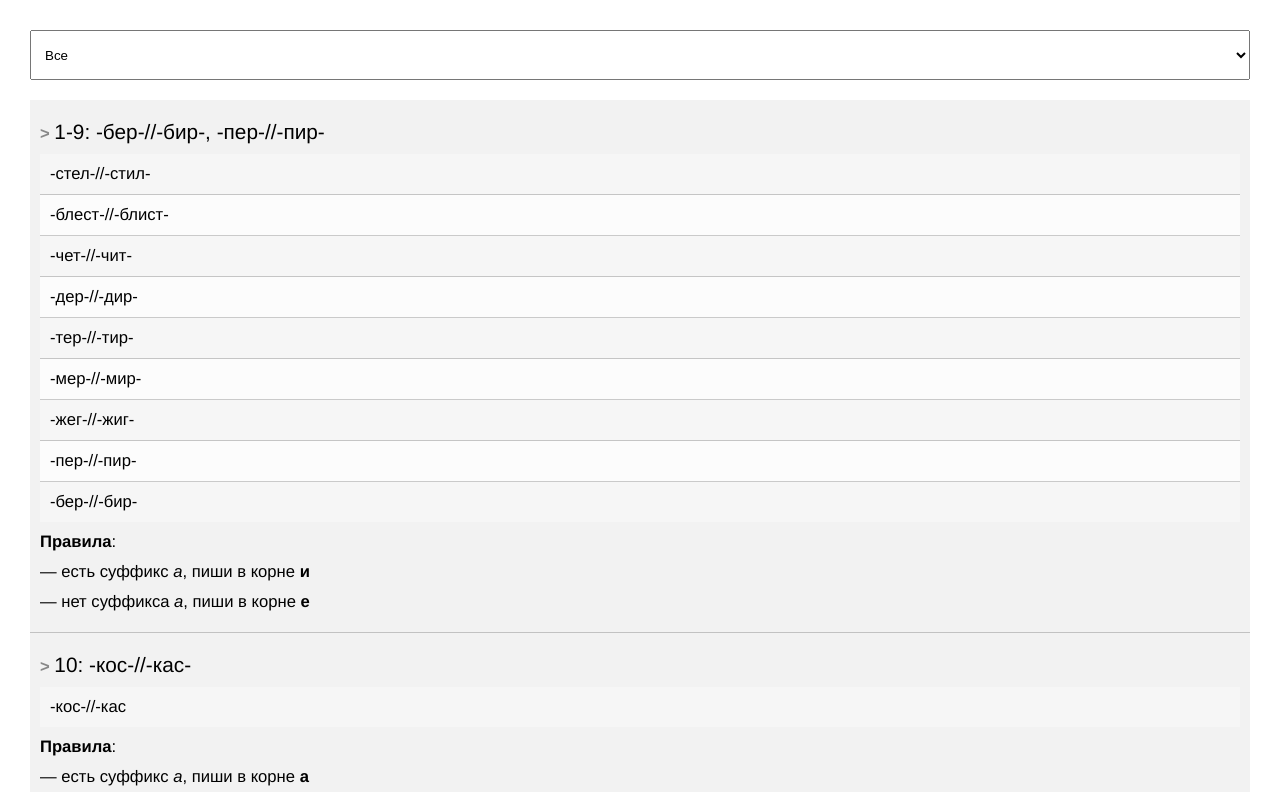
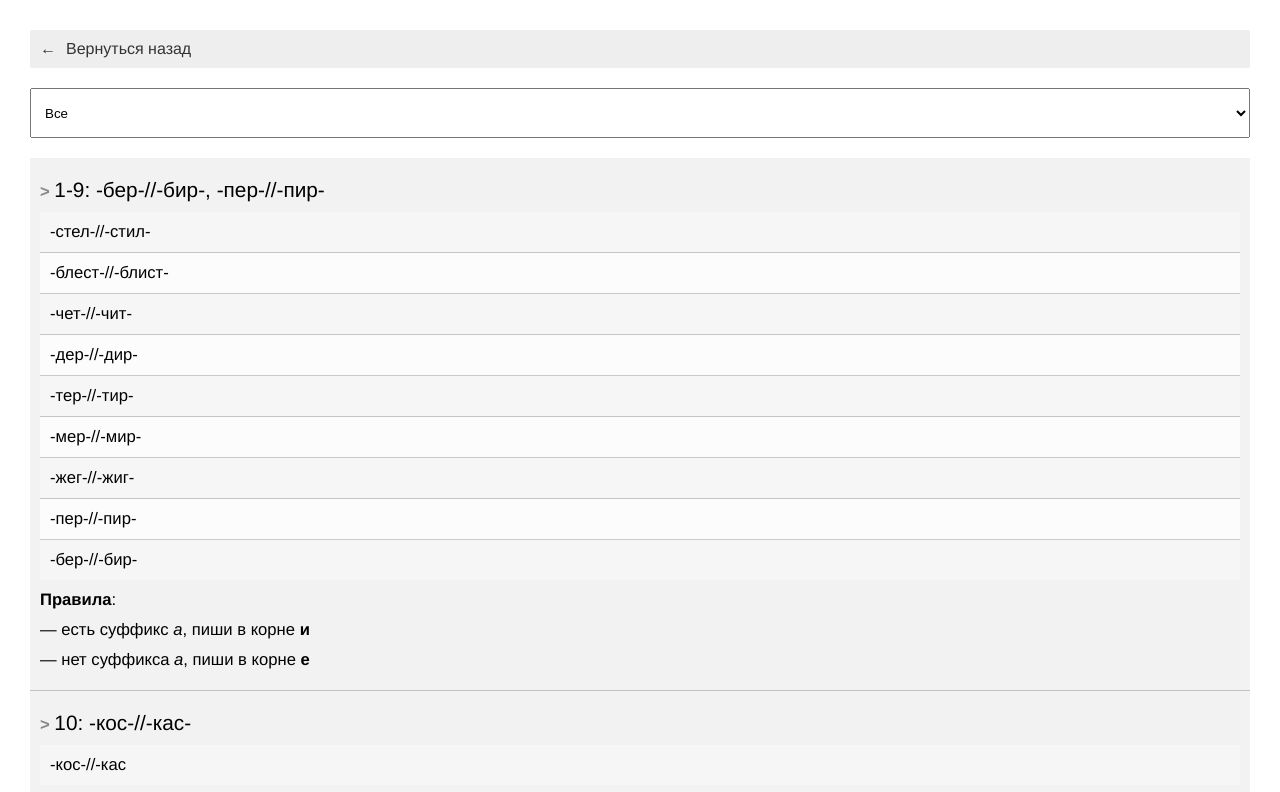
Before and after one commit to thgleb/rl-exam, a website: page exam/8.html in a window 1280 px wide. Shown: the top 792 px of the page. Drawn offline with Linux system fonts and the light colour scheme.

Commit message:
The 14th Task / Return Button

```diff
--- a/assets/css/main.css
+++ b/assets/css/main.css
@@ -106,3 +106,26 @@ body {
   height: 50px;
   padding: 10px;
 }
+
+#options-list img {
+  max-width: 100%;
+}
+
+#return {
+  margin-bottom: 20px;
+}
+
+#return a {
+  display: block;
+  padding: 10px;
+  font-size: 16px;
+  color: #333;
+  background: #eee;
+  border-radius: 2px;
+  text-decoration: none;
+}
+
+#return a:before {
+  content: "←";
+  margin-right: 10px;
+}
--- a/exam/8.html
+++ b/exam/8.html
@@ -8,6 +8,8 @@
 </head>
 <body>
   <div id="container">
+    <div id="return"><a href="/">Вернуться назад</a></div>
+
     <select id="rules">
     </select>
 
```
Also changed, not shown: exam/14.html (added, +25 -0 lines), exam/4.html (+2 -0 lines), exam/9.html (+2 -0 lines), index.html (+1 -0 lines), assets/images/14_1.gif (added), assets/images/14_2.gif (added), assets/images/14_3.gif (added).
